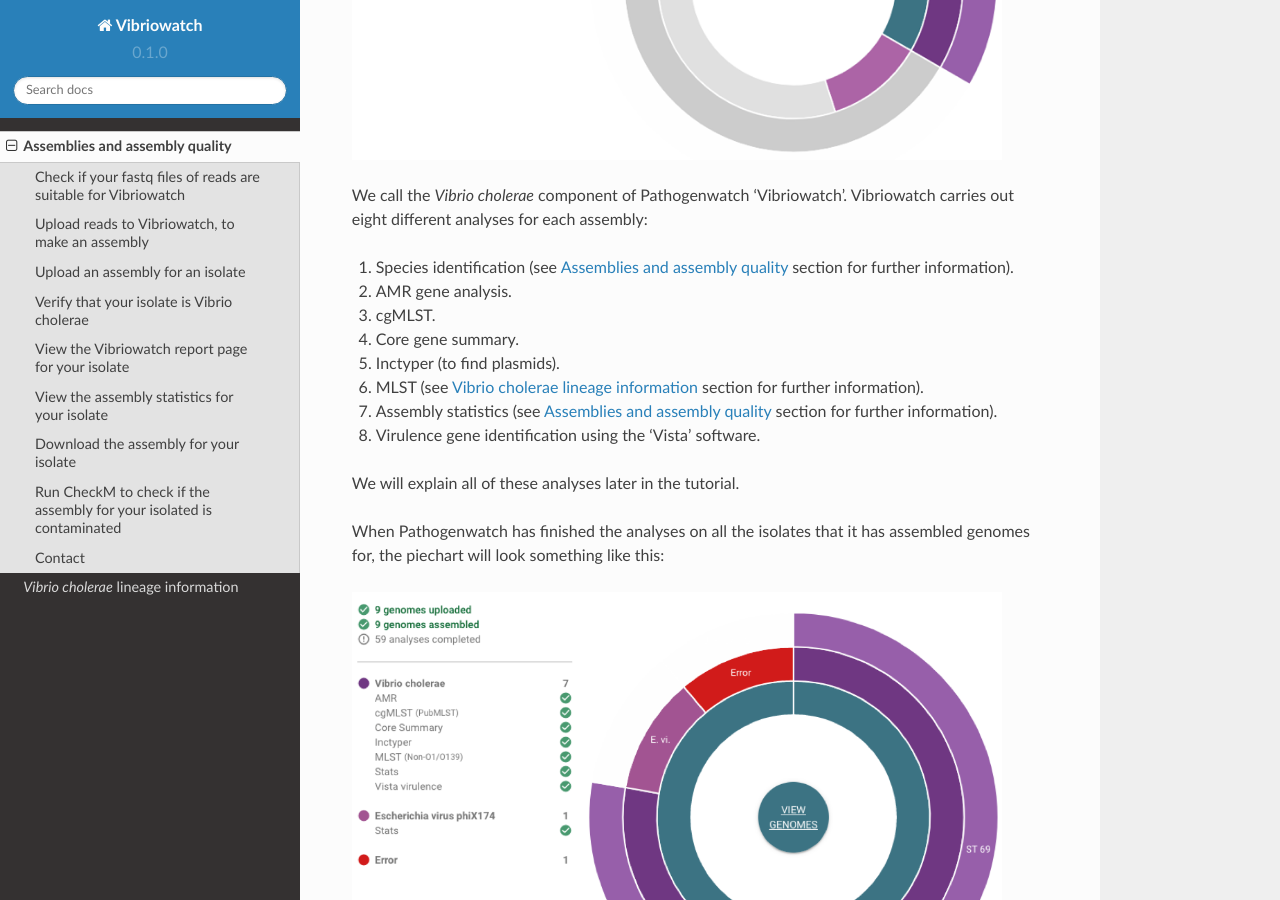
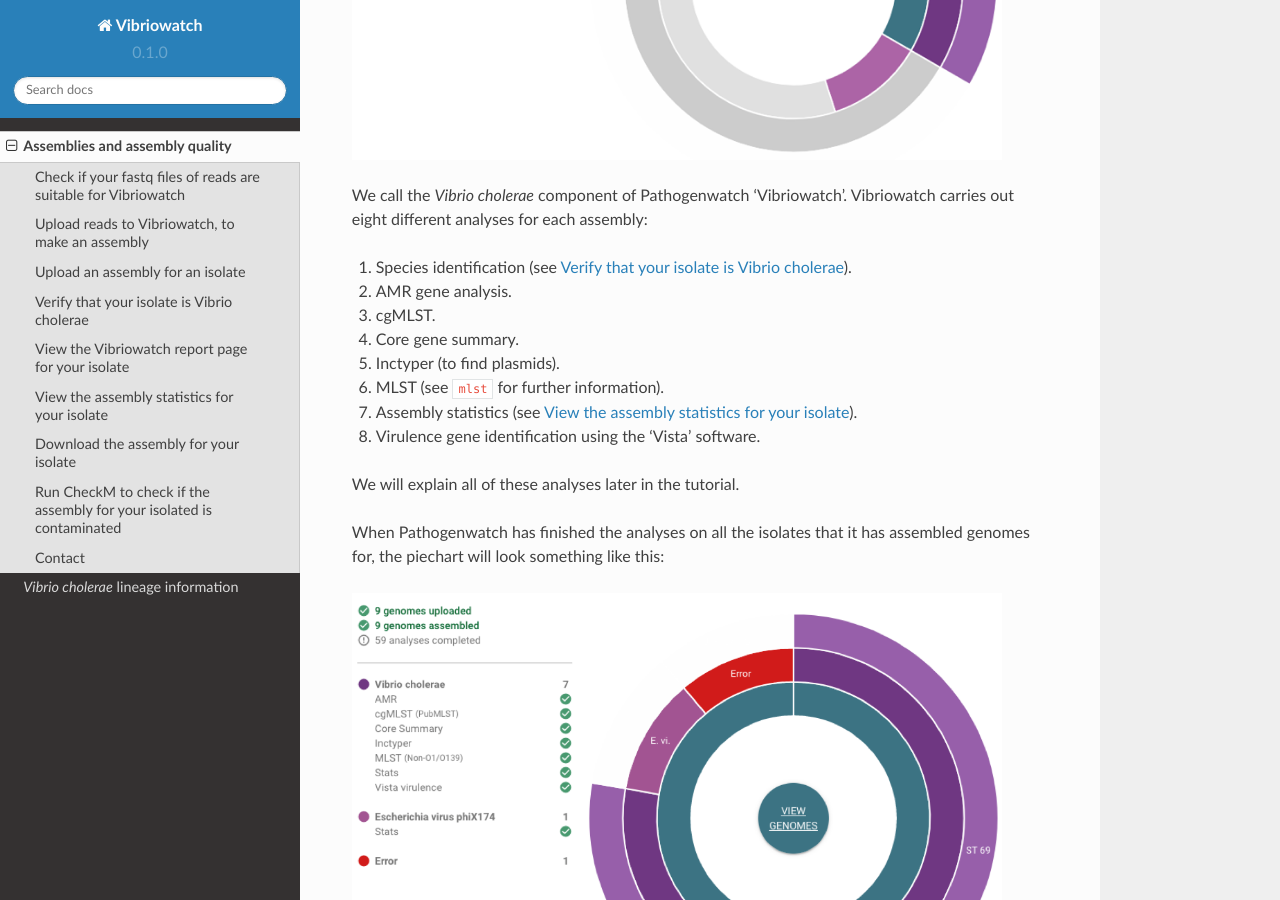
Before and after one commit to avrilcoghlan/cholerabook, a Sphinx documentation site: the page built from docs/source/assemblies.rst, in a window 1280 px wide and 900 px high, scrolled down 4450 px. Built offline with Sphinx 7.4.7 and the Read the Docs theme 2.0.0, drawn with Linux system fonts in a browser that asks for light colours; cross-references to code outside the pages are shown as plain code.

Commit message:
Update assemblies.rst
Trying to fix cross-references between documents.

```diff
--- a/docs/source/assemblies.rst
+++ b/docs/source/assemblies.rst
@@ -96,13 +96,13 @@
 
 We call the *Vibrio cholerae* component of Pathogenwatch 'Vibriowatch'. Vibriowatch carries out eight different analyses for each assembly:
 
-#. Species identification (see :doc:`assemblies` section for further information).
+#. Species identification (see `Verify that your isolate is Vibrio cholerae`_).
 #. AMR gene analysis.
 #. cgMLST.
 #. Core gene summary.
 #. Inctyper (to find plasmids).
-#. MLST (see :doc:`mlst` section for further information).
-#. Assembly statistics (see :doc:`assemblies` section for further information).
+#. MLST (see :docs:`mlst` for further information).
+#. Assembly statistics (see `View the assembly statistics for your isolate`_).
 #. Virulence gene identification using the 'Vista' software.
 
 We will explain all of these analyses later in the tutorial.
```
